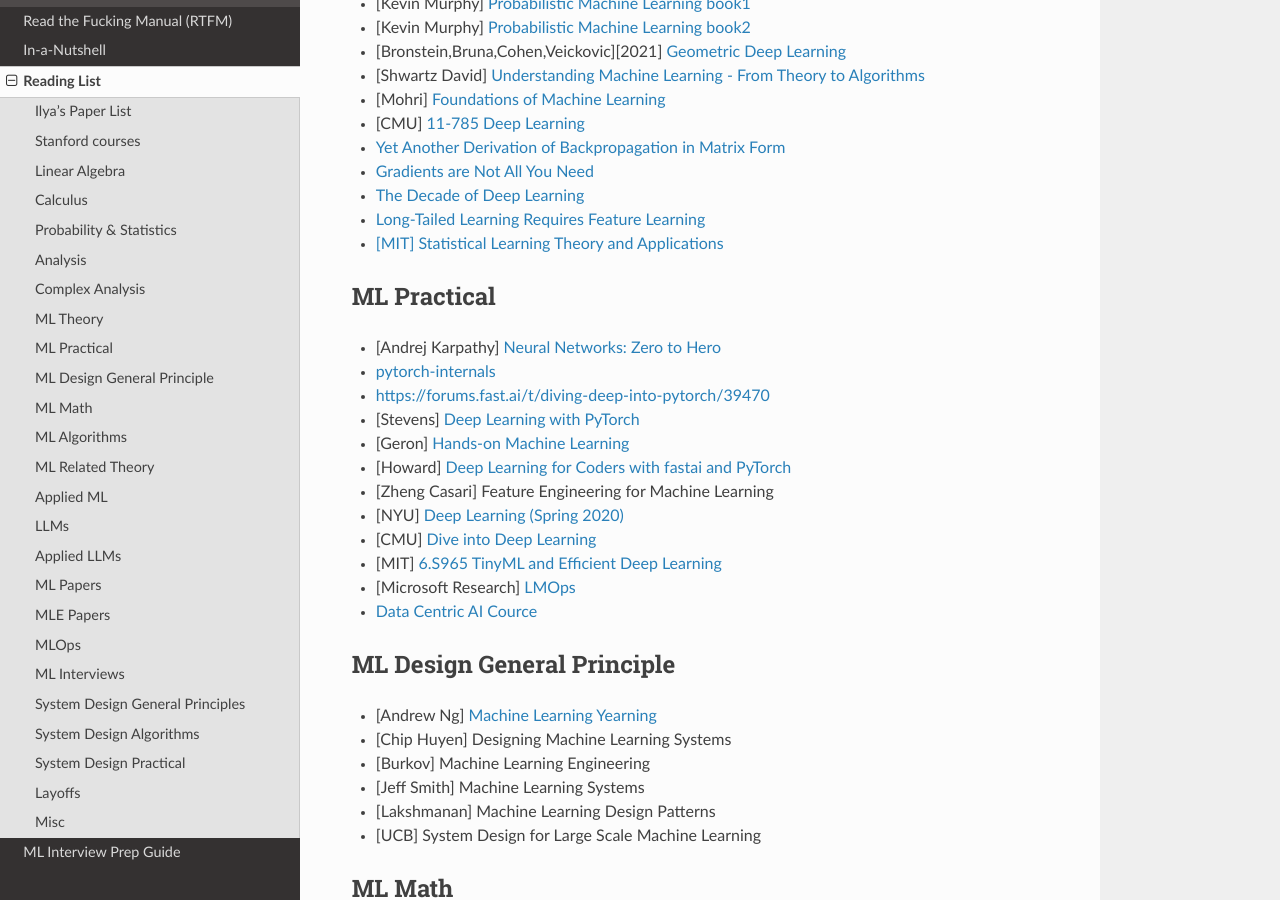
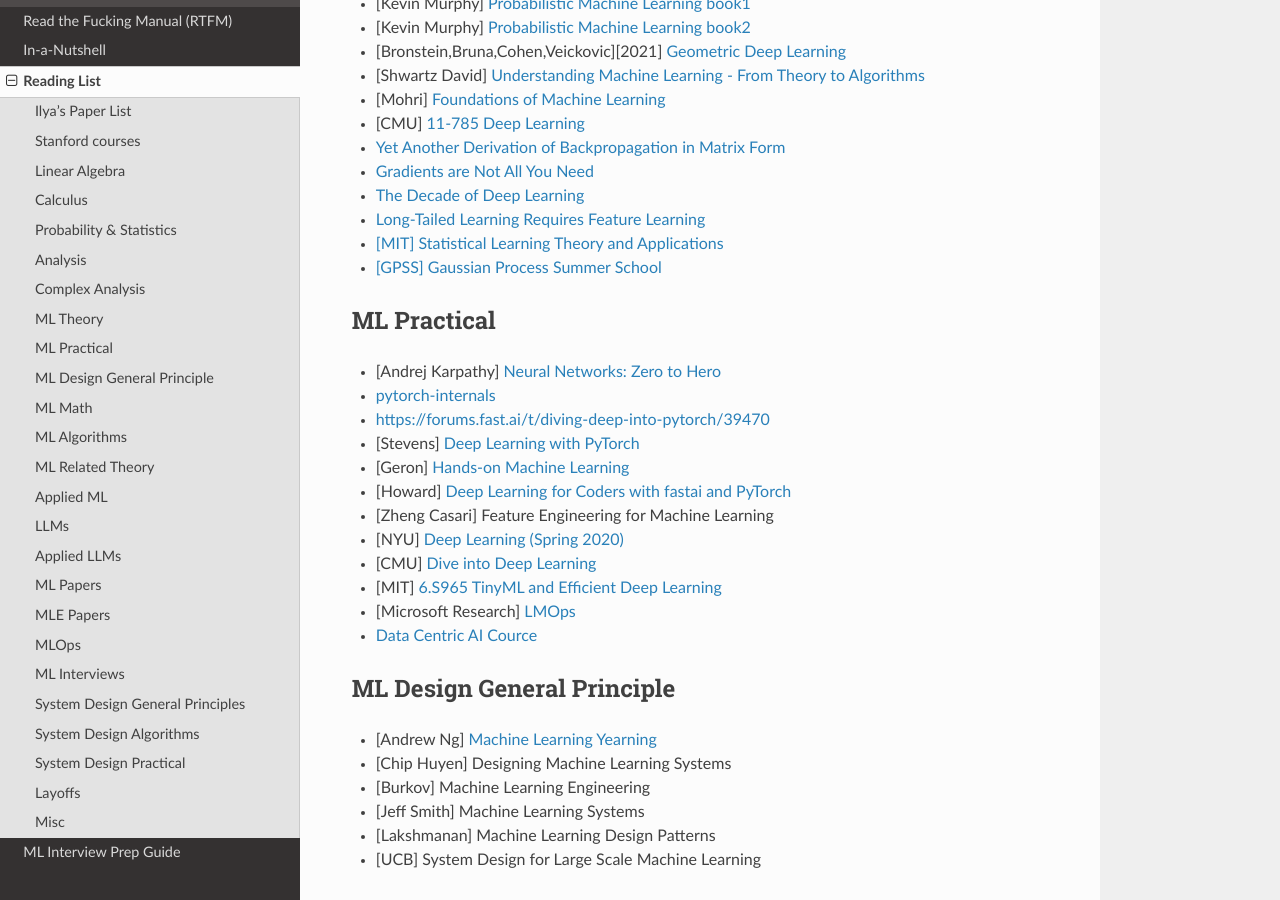
Before and after one commit to uselesstechjunks/leetcode, a Sphinx documentation site: the page built from docs/source/readlist.rst, in a window 1280 px wide and 900 px high, scrolled down 2188 px. Built offline with Sphinx 7.4.7 and the Read the Docs theme 2.0.0, drawn with Linux system fonts in a browser that asks for light colours.

Commit message:
Update readlist.rst

```diff
--- a/docs/source/readlist.rst
+++ b/docs/source/readlist.rst
@@ -101,7 +101,7 @@ ML Theory
 * `The Decade of Deep Learning <https://bmk.sh/2019/12/31/The-Decade-of-Deep-Learning/>`_
 * `Long-Tailed Learning Requires Feature Learning <https://openreview.net/pdf?id=S-h1oFv-mq>`_
 * `[MIT] Statistical Learning Theory and Applications <https://cbmm.mit.edu/lh-9-520/syllabus>`_
-
+* `[GPSS] Gaussian Process Summer School <https://gpss.cc/gpss23/program>`_
 
 ML Practical
 ***********************************
```
